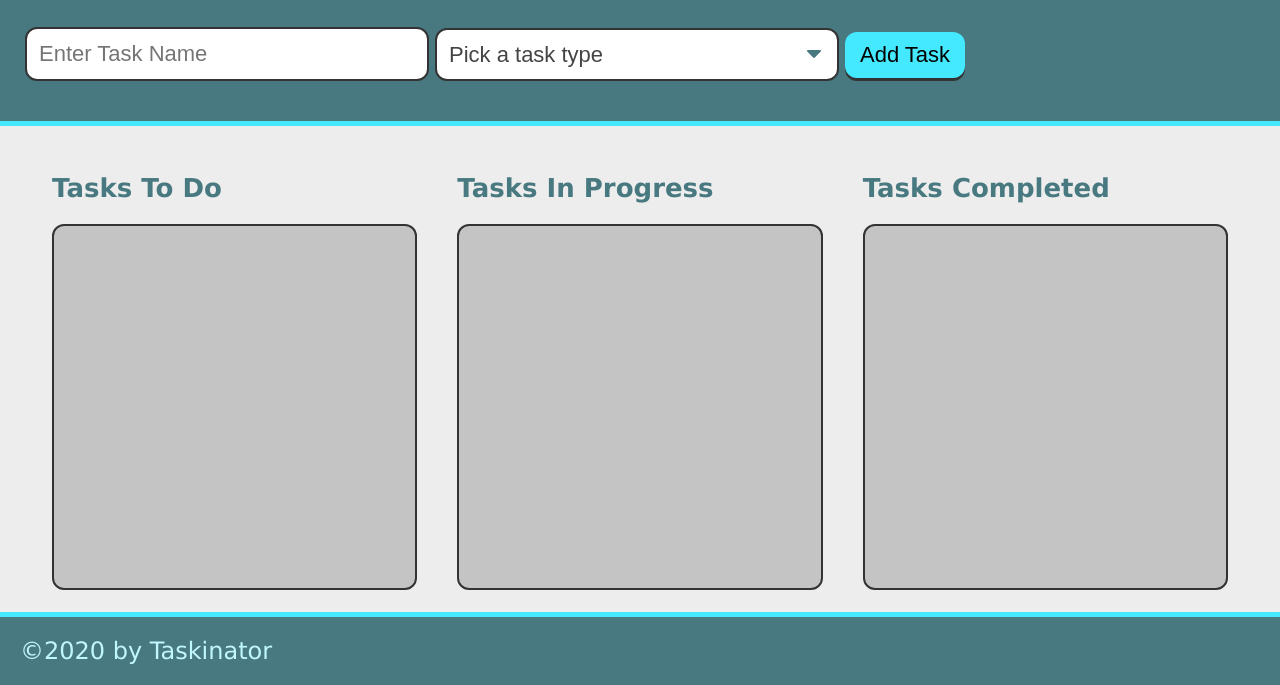
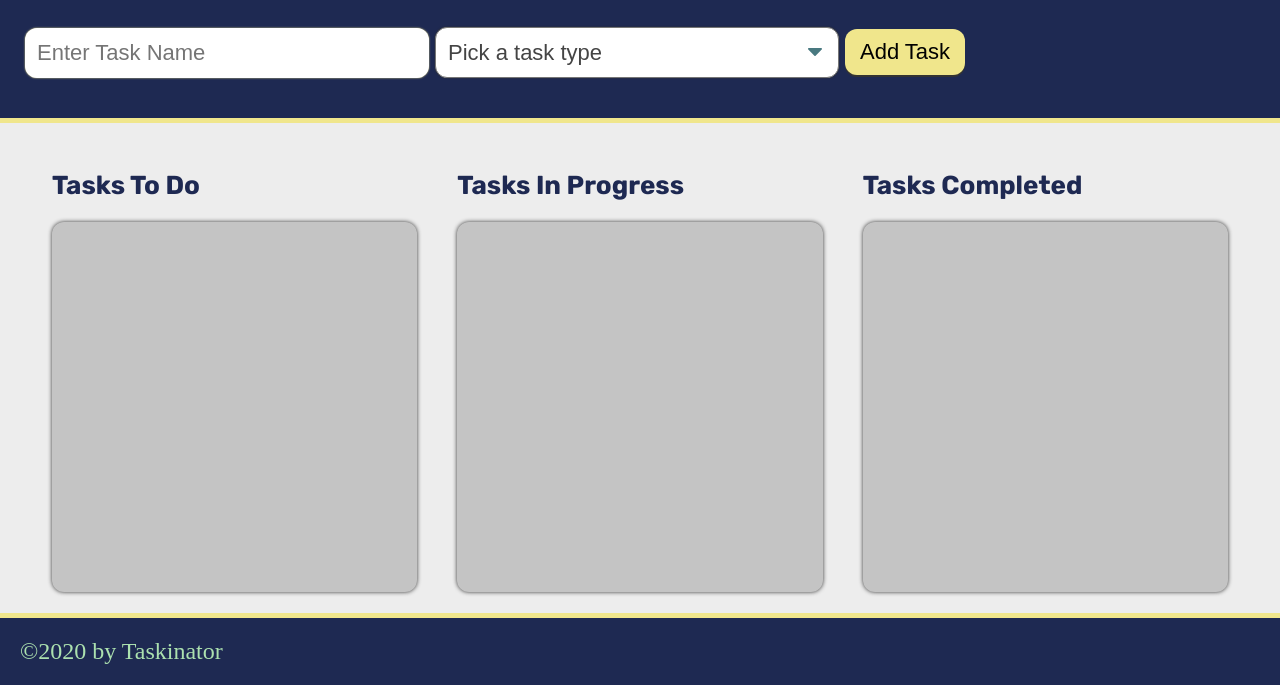
Before and after one commit to pravton/taskinator, a plain HTML site: page index.html in a window 1280 px wide. Shown: the part 115-800 px from the top of the page. Drawn offline with Linux system fonts and the light colour scheme.

Commit message:
changes in CSS

```diff
--- a/assets/css/style.css
+++ b/assets/css/style.css
@@ -3,9 +3,9 @@
 }
 
 :root {
-  --primary: #44e9ff;
-  --secondary: #497980;
-  --tertiary: rgb(192, 246, 253);
+  --primary: #F0E68C;
+  --secondary: #1E2952;
+  --tertiary: #ACE1AF;
   --grey: #333;
   font-size: 62.5%;
 }
@@ -18,7 +18,10 @@ body {
   display: flex;
   min-height: 100vh;
   flex-direction: column;
-  font-family: Verdana, Geneva, Tahoma, sans-serif;
+}
+
+h1,h2,h3,h4,h5,h6, p {
+  font-family: 'Rubik', Verdana, Geneva, Tahoma, sans-serif;
 }
 
 header {
@@ -50,7 +53,7 @@ form input {
   padding: 12px;
   width: 100%;
   font-size: 2.2rem;
-  border: 2px solid var(--grey);
+  box-shadow: 0 0 2px var(--primary);
   border-radius: 12px;
 }
 
@@ -96,17 +99,17 @@ footer {
 
 .task-list {
   list-style: none;
-  padding: 15px;
+  padding: 20px;
   height: calc(100% - 50px);
   background: rgb(196, 196, 196);
   border-radius: 12px;
-  border: 2px solid var(--grey);
+  box-shadow: 0 0 4px var(--grey);
 }
 
 .task-item {
   color: var(--grey);
   padding: 15px 15px;
-  border: 2px solid var(--grey);
+  box-shadow: 0 0 2px var(--grey);
   background: var(--tertiary);
   border-radius: 12px;
   margin-bottom: 20px;
@@ -144,7 +147,7 @@ footer {
   border-radius: 12px;
   position: relative;
   top: -3px;
-  box-shadow: 0 3px var(--grey);
+  box-shadow: 0 2px var(--grey);
 }
 
 .btn:hover {
@@ -159,7 +162,7 @@ footer {
 .edit-btn,
 .delete-btn {
   font-size: 1.4rem;
-  padding: 5px 7px;
+  padding: 10px 10px;
   margin: 3px;
   background: var(--secondary);
   color: #fff;
@@ -174,7 +177,7 @@ footer {
   width: 100%;
   max-width: 100%;
   margin: 0;
-  border: 2px solid var(--grey);
+  box-shadow: 0 0 2px var(--grey);
   border-radius: 12px;
   -moz-appearance: none;
   -webkit-appearance: none;
@@ -188,7 +191,9 @@ footer {
 
 .select-status {
   font-size: 1.4rem;
-  padding: 4px 28px 4px 4px;
+  padding: 10px 30px 10px 10px;
+  margin-left: 5px;
+  margin-bottom: 4px;
   width: auto;
 }
 
@@ -205,7 +210,7 @@ footer {
 .select-dropdown:focus,
 .select-status:focus {
   border-color: #aaa;
-  box-shadow: 0 0 1px 3px rgba(59, 153, 252, 0.7);
+  box-shadow: 0 0 1px 1px rgba(59, 153, 252, 0.7);
   box-shadow: 0 0 0 3px -moz-mac-focusring;
   color: #222;
   outline: none;
--- a/index.html
+++ b/index.html
@@ -5,6 +5,8 @@
     <meta http-equiv="X-UA-Compatible" content="IE=edge">
     <meta name="viewport" content="width=device-width, initial-scale=1.0">
     <!-- Link CSS -->
+    <link rel="preconnect" href="https://fonts.gstatic.com">
+<link href="https://fonts.googleapis.com/css2?family=Rubik:ital,wght@0,300;0,400;0,500;0,600;0,700;0,800;0,900;1,300;1,400;1,500;1,600;1,700;1,800;1,900&display=swap" rel="stylesheet">
     <link rel="stylesheet" href="./assets/css/style.css">
     <title>Taskinator</title>
 </head>
```
